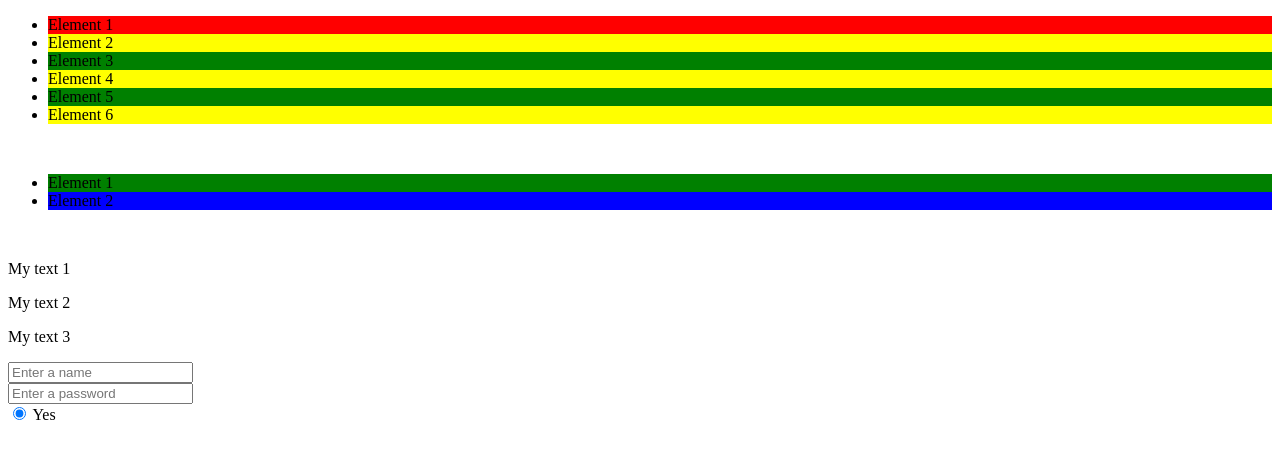
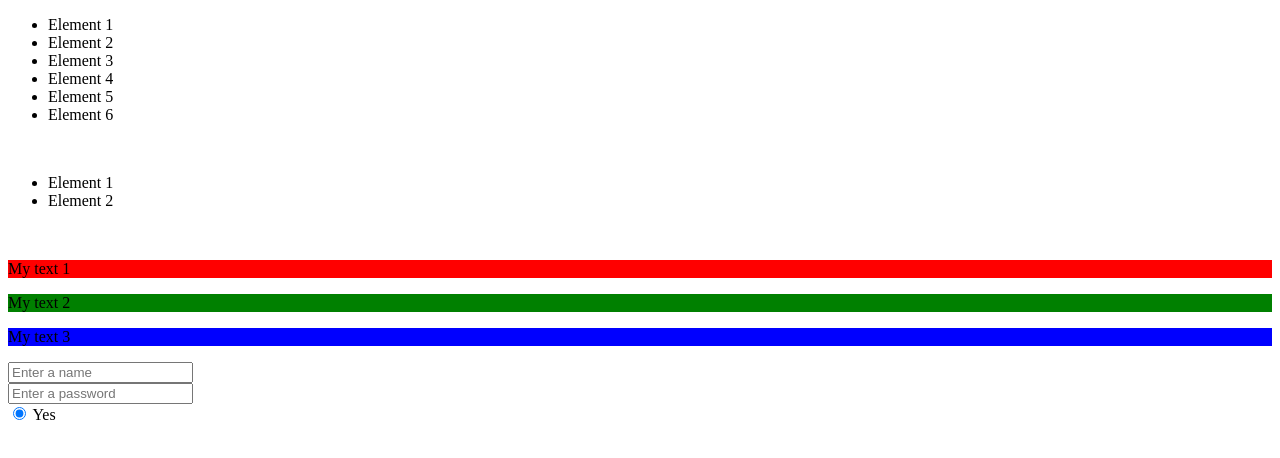
Before and after one commit to antdevelopment1/jqueryCollection, a plain HTML site: page index.html in a window 1280 px wide. Drawn offline with nearby package versions, Linux system fonts and the light colour scheme.

Commit message:
gets element using last, first child, last and first of type and nth-child(2)

```diff
--- a/index.html
+++ b/index.html
@@ -32,9 +32,11 @@
 
     <br>
 
-    <p class="text">My text 1</p>
-    <p>My text 2</p>
-    <p>My text 3</p>
+    <div class="parent">
+        <p class="text">My text 1</p>
+        <p>My text 2</p>
+        <p>My text 3</p>
+    </div>
 
     <form>
         <input type="text" placeholder="Enter a name">
--- a/scripts/scripts.js
+++ b/scripts/scripts.js
@@ -1,11 +1,9 @@
 $(document).ready(function() {
 
-    $('li:even').css('background', 'green');
+    $('.parent p:first-child').css('background', 'red');
 
-    $('li:odd').css('background', 'yellow');
+    $('.parent p:last-of-type').css('background', 'blue');
 
-    $('li:first').css('background', 'red');
-
-    $('li:last').css('background', 'blue');
+    $('.parent p:nth-child(2').css('background', 'green');
 
 });
```
